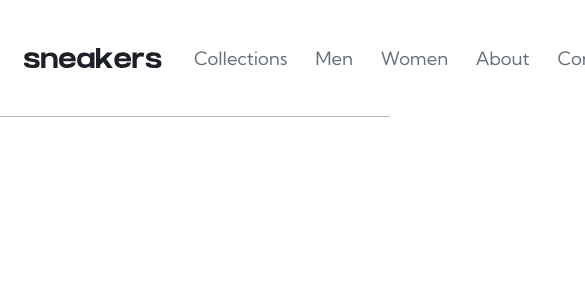
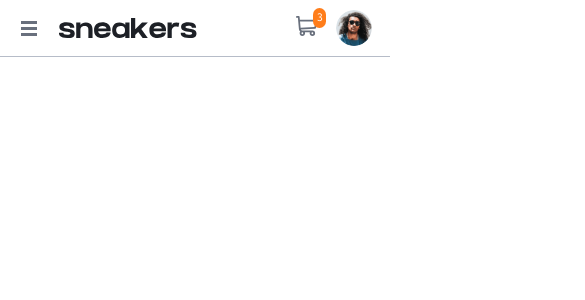
Before and after one commit to cyanChill/E-Commerce-Product-Page, a React (Create React App) app: page / in a window 390 px wide. Shown: the top 300 px of the page, 585 px wide, since content can reach past the window. Built offline with nearby package versions, Linux system fonts and the light colour scheme.

Commit message:
add mobile layout for nav + shopping cart

```diff
--- a/src/App.module.css
+++ b/src/App.module.css
@@ -1,4 +1,5 @@
 .container {
+  height: 100%;
   width: 100%;
-  max-width: 75em;
+  max-width: var(--max-app-width);
 }
--- a/src/components/nav/NavBar.module.css
+++ b/src/components/nav/NavBar.module.css
@@ -1,34 +1,85 @@
 .container {
-  --y-padding: 2em;
+  --y-padding: 0.5em;
 
   width: 100%;
+  position: -webkit-sticky;
+  position: sticky;
+  top: 0;
   display: flex;
   align-items: center;
-  gap: 2em;
+  gap: 1em;
 
-  padding: var(--y-padding) 1.5em;
+  padding: var(--y-padding) 1em;
 
   border-bottom: 0.01em solid hsl(var(--grayish-blue));
 }
 
-/* Logo Styles */
-.logo {
+/* Menu Control */
+.menuControl {
+  flex-shrink: 0;
+  width: 2em;
+  aspect-ratio: 1;
+  display: block;
+  z-index: 99999;
+  background-color: transparent;
+  background-image: url("/public/assets/icon-menu.svg");
+  background-position: center;
+  background-repeat: no-repeat;
+  border: none;
+  transition: background-image 350ms;
+}
+
+.menuControl:hover {
+  cursor: pointer;
+}
+
+.menuControl[data-expanded="true"] {
+  background-image: url("/public/assets/icon-close.svg");
 }
 
 /* Navigation Links Styles */
 .navLinks {
-  list-style: none;
+  z-index: 99998;
   display: flex;
+  flex-direction: column;
   gap: 1.5em;
 
-  font-size: 1.15em;
+  list-style: none;
   padding: 0;
   margin: 0;
+  background-color: hsl(var(--white));
+}
+
+@media (max-width: 568px) {
+  .navLinks {
+    z-index: 99998;
+    position: fixed;
+    top: 0;
+    left: 0;
+    height: 100%;
+    width: max(15em, 60vw);
+    display: flex;
+    flex-direction: column;
+    gap: 1.5em;
+
+    list-style: none;
+    font-size: 1.15em;
+    padding: 5em 2em;
+    margin: 0;
+    background-color: hsl(var(--white));
+    transform: translateX(-100%);
+    transition: transform 350ms;
+  }
+
+  .navLinks[data-expanded="true"] {
+    transform: translateX(0);
+  }
 }
 
 .navLinks a {
   position: relative;
-  color: hsl(var(--dark-grayish-blue));
+  font-weight: 700;
+  color: hsl(var(--black));
 }
 
 .navLinks a:hover {
@@ -36,14 +87,29 @@
   color: hsl(var(--black));
 }
 
-.navLinks a:hover:after {
-  content: "";
-  width: 100%;
-  height: 0.175em;
-  position: absolute;
+.backdrop {
+  position: fixed;
+  top: 0;
   left: 0;
-  bottom: calc(-1 * var(--y-padding) - 50%);
-  background-color: hsl(var(--orange));
+  height: 100%;
+  flex: 1;
+  width: 100vw;
+  background-color: hsl(var(--black) / 75%);
+  z-index: 1000;
+  opacity: 0;
+  transition: opacity 350ms;
+  pointer-events: none;
+}
+
+.backdrop[data-expanded="true"] {
+  opacity: 1;
+  pointer-events: all;
+}
+
+/* Logo Styles */
+.logo {
+  min-width: 0;
+  width: fit-content;
 }
 
 /* Right Actions */
@@ -56,9 +122,7 @@
 
 /* Avatar Styles */
 .avatar {
-  height: 3.25em;
-  width: 3.25em;
-
+  height: 2.5em;
   border: 0.15em solid transparent;
   border-radius: 50%;
   transition: border-color 300ms;
@@ -68,3 +132,89 @@
   cursor: pointer;
   border-color: hsl(var(--orange));
 }
+
+@media (min-width: 568px) {
+  .container {
+    --y-padding: 2em;
+  }
+
+  .menuControl,
+  .backdrop {
+    display: none;
+  }
+
+  .logo {
+    width: 104px;
+  }
+
+  .navLinks {
+    position: initial;
+    height: initial;
+    flex-direction: row;
+    padding: 0;
+  }
+
+  .navLinks a {
+    font-weight: 400;
+    color: hsl(var(--dark-grayish-blue));
+  }
+
+  .navLinks a:hover:after {
+    content: "";
+    width: 100%;
+    height: 0.175em;
+    position: absolute;
+    left: 0;
+    bottom: calc(-1 * var(--y-padding) - 50%);
+    background-color: hsl(var(--orange));
+  }
+
+  .avatar {
+    height: 2em;
+  }
+
+  .navLinks {
+    gap: clamp(0.9em, 1vw, 1em);
+    font-size: 1em;
+  }
+
+  .navLinks a:hover:after {
+    height: 0.175em;
+    bottom: calc(-1 * var(--y-padding) - 50% + 0.185em);
+  }
+}
+
+@media (min-width: 768px) {
+  .container {
+    gap: 2em;
+    padding-inline: 1.5em;
+  }
+
+  .logo {
+    width: initial;
+  }
+
+  .avatar {
+    height: 2.5em;
+  }
+
+  .navLinks {
+    font-size: 1.15em;
+  }
+
+  .navLinks a:hover:after {
+    height: 0.165em;
+    bottom: calc(-1 * var(--y-padding) - 50% + 0.3em);
+  }
+}
+
+@media (min-width: 968px) {
+  .avatar {
+    height: 3.25em;
+  }
+
+  .navLinks a:hover:after {
+    height: 0.175em;
+    bottom: calc(-1 * var(--y-padding) - 50%);
+  }
+}
--- a/src/components/nav/NavBar.tsx
+++ b/src/components/nav/NavBar.tsx
@@ -1,28 +1,50 @@
+import { useState } from "react";
+
 import ShoppingCart from "./ShoppingCart";
 import styles from "./NavBar.module.css";
 
 const NavBar = () => {
+  const [open, setOpen] = useState(false);
+
   return (
     <nav className={styles.container}>
+      <button
+        className={styles.menuControl}
+        data-expanded={open}
+        onClick={() => setOpen((prev) => !prev)}
+      />
+      {/* Backdrop for mobile */}
+      <div className={styles.backdrop} data-expanded={open} />
+
       {/* Site Logo */}
       <img src="/assets/logo.svg" alt="site logo" className={styles.logo} />
 
       {/* Navigation Links */}
-      <ul className={styles.navLinks}>
+      <ul className={styles.navLinks} data-expanded={open}>
         <li>
-          <a href="/#">Collections</a>
+          <a href="/#" onClick={() => setOpen(false)}>
+            Collections
+          </a>
         </li>
         <li>
-          <a href="/#">Men</a>
+          <a href="/#" onClick={() => setOpen(false)}>
+            Men
+          </a>
         </li>
         <li>
-          <a href="/#">Women</a>
+          <a href="/#" onClick={() => setOpen(false)}>
+            Women
+          </a>
         </li>
         <li>
-          <a href="/#">About</a>
+          <a href="/#" onClick={() => setOpen(false)}>
+            About
+          </a>
         </li>
         <li>
-          <a href="/#">Contact</a>
+          <a href="/#" onClick={() => setOpen(false)}>
+            Contact
+          </a>
         </li>
       </ul>
 
--- a/src/components/nav/ShoppingCart.module.css
+++ b/src/components/nav/ShoppingCart.module.css
@@ -1,5 +1,4 @@
 .container {
-  position: relative;
   display: flex;
   flex-direction: column;
   align-items: center;
@@ -36,10 +35,10 @@
 .cartSummary {
   position: absolute;
   bottom: -1em;
-  min-width: 15em;
-  max-width: 20em;
+  left: 50%;
+  width: 90vw;
+  transform: translateY(100%) translateX(-50%);
 
-  transform: translateY(100%);
   background-color: hsl(var(--white));
   border: 1px solid hsl(var(--light-grayish-blue));
   border-radius: 0.5em;
@@ -122,3 +121,18 @@
 .cartItems > button {
   width: 100%;
 }
+
+@media (min-width: 568px) {
+  .container {
+    position: relative;
+  }
+
+  .cartSummary {
+    min-width: 15em;
+    max-width: 20em;
+    bottom: -1em;
+    left: initial;
+    right: 0;
+    transform: translateY(100%) translateX(clamp(0em, calc(10vw - 3em), 10em));
+  }
+}
--- a/src/components/nav/ShoppingCart.tsx
+++ b/src/components/nav/ShoppingCart.tsx
@@ -22,10 +22,7 @@
         <img src="/assets/icon-cart.svg" alt="shopping cart icon" />
       </div>
 
-      <div
-        className={`${styles.cartSummary} ${!visible ? styles.hidden : ""}`}
-        onBlur={() => setVisible(false)}
-      >
+      <div className={`${styles.cartSummary} ${!visible ? styles.hidden : ""}`}>
         <p>Cart</p>
         <hr />
         <div className={styles.cartItems}>
```
